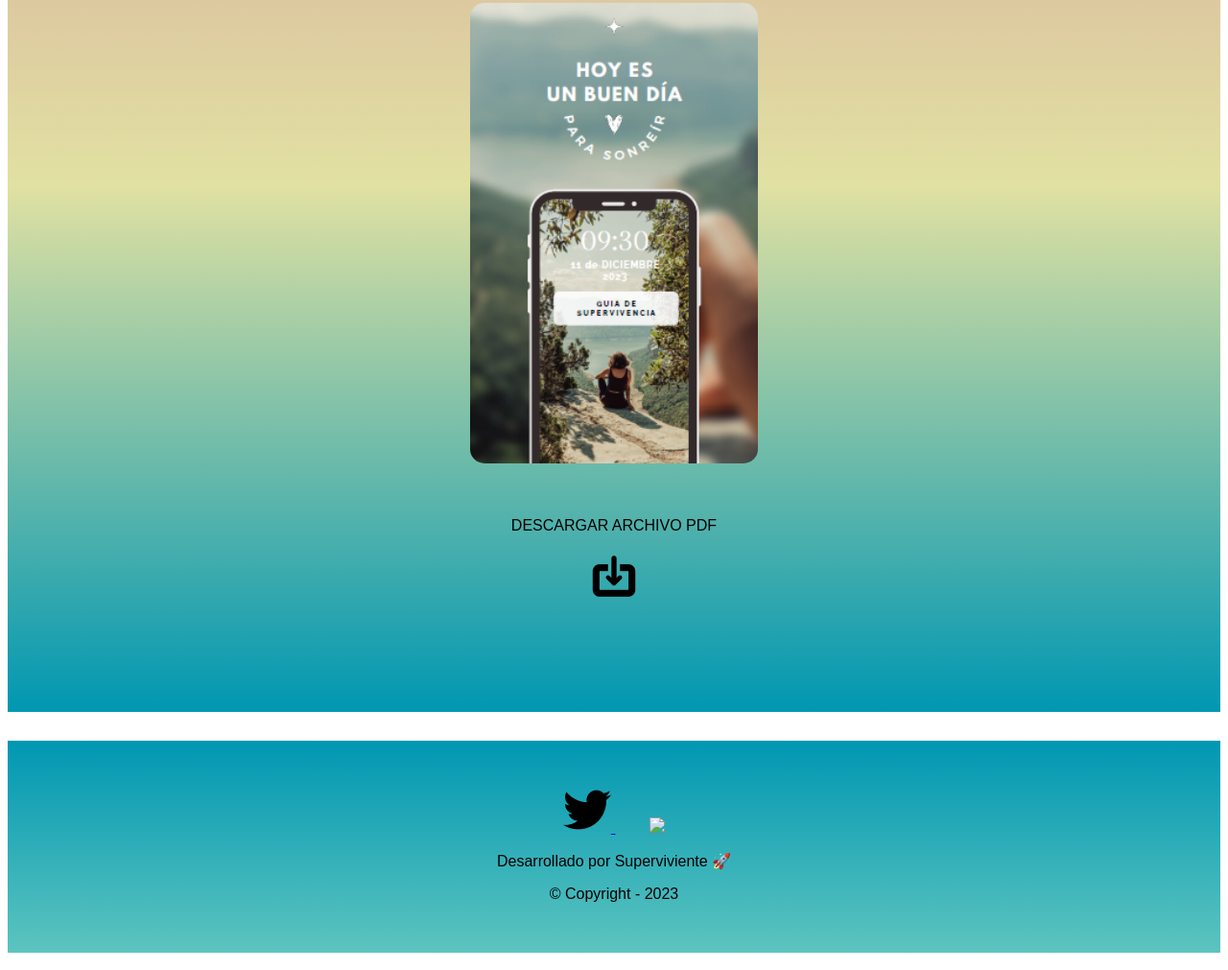
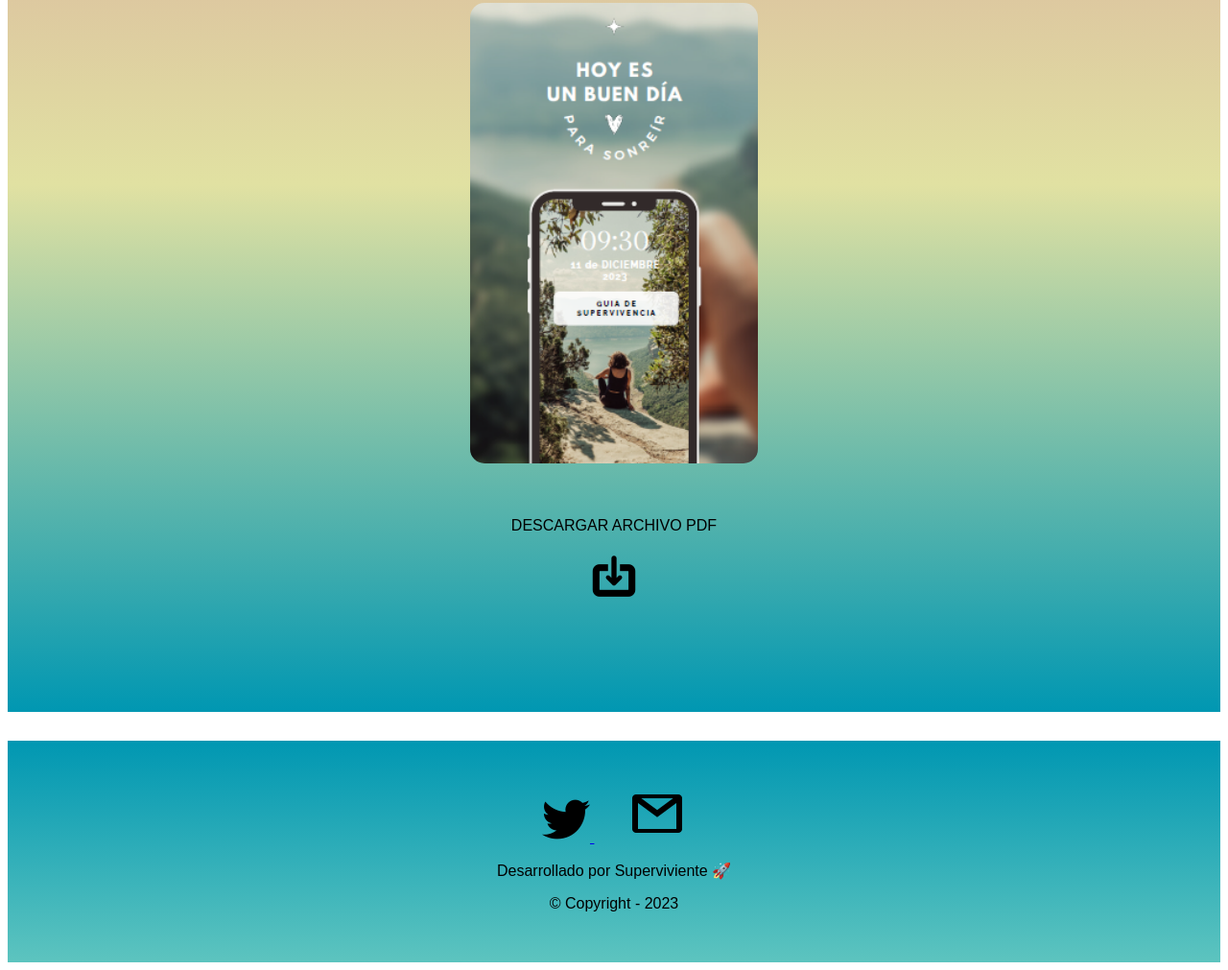
Before and after one commit to Superviviente/Guia, a plain HTML site: page index.html in a window 1280 px wide. Shown: the part 366-1377 px from the top of the page at 96% size. Drawn offline with Linux system fonts and the light colour scheme; files whose address does not match are found by name; a web font is replaced by a local one.

Commit message:
Update index.html

```diff
--- a/index.html
+++ b/index.html
@@ -53,7 +53,7 @@
              &nbsp &nbsp &nbsp &nbsp
 
 
-            <a href="https://gmail.com"> <img src="img/gmail2.png" target="_blank"> </a>
+            <a href="https://gmail.com"> <img src="../gmail2.png" target="_blank"> </a>
         </p>
 
 
```
